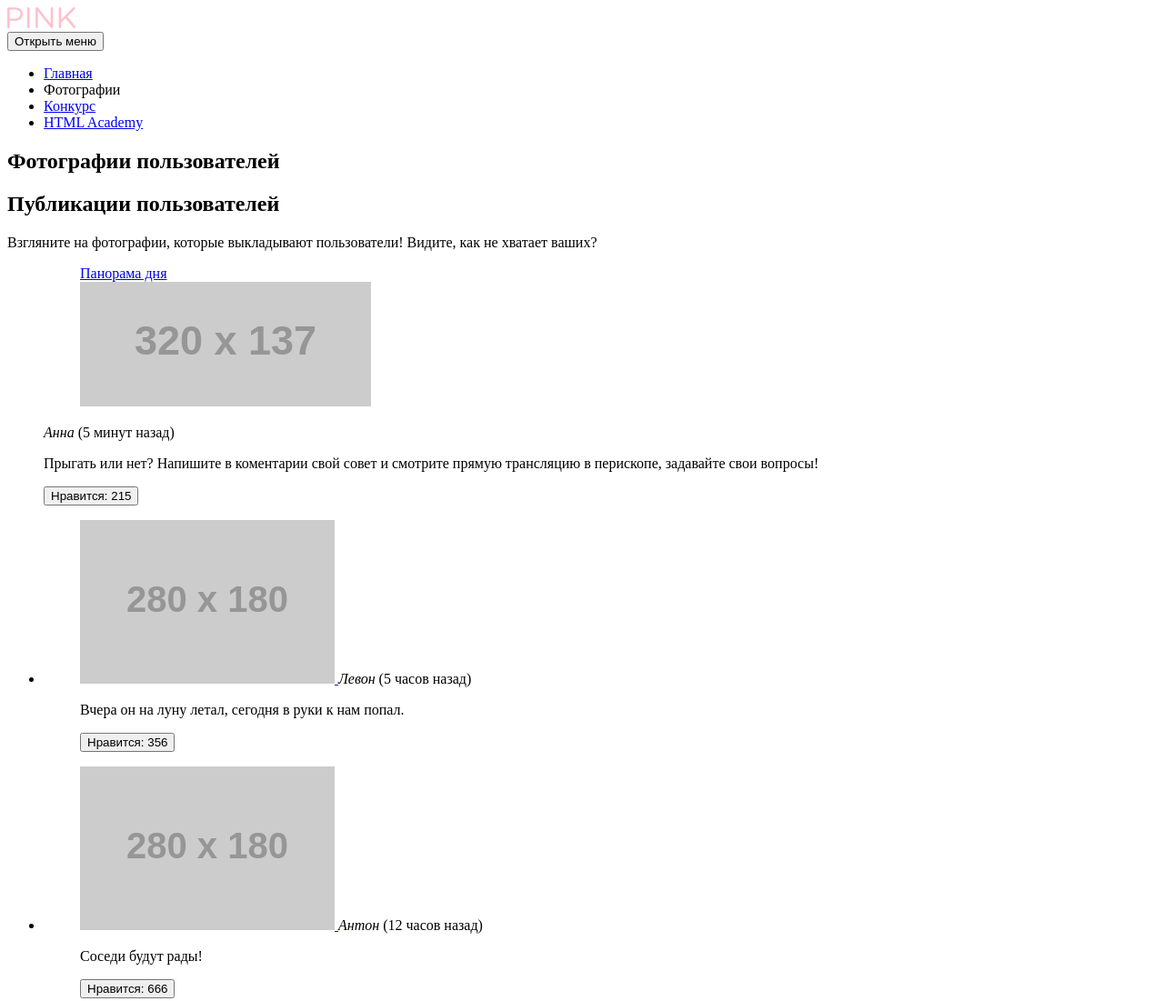
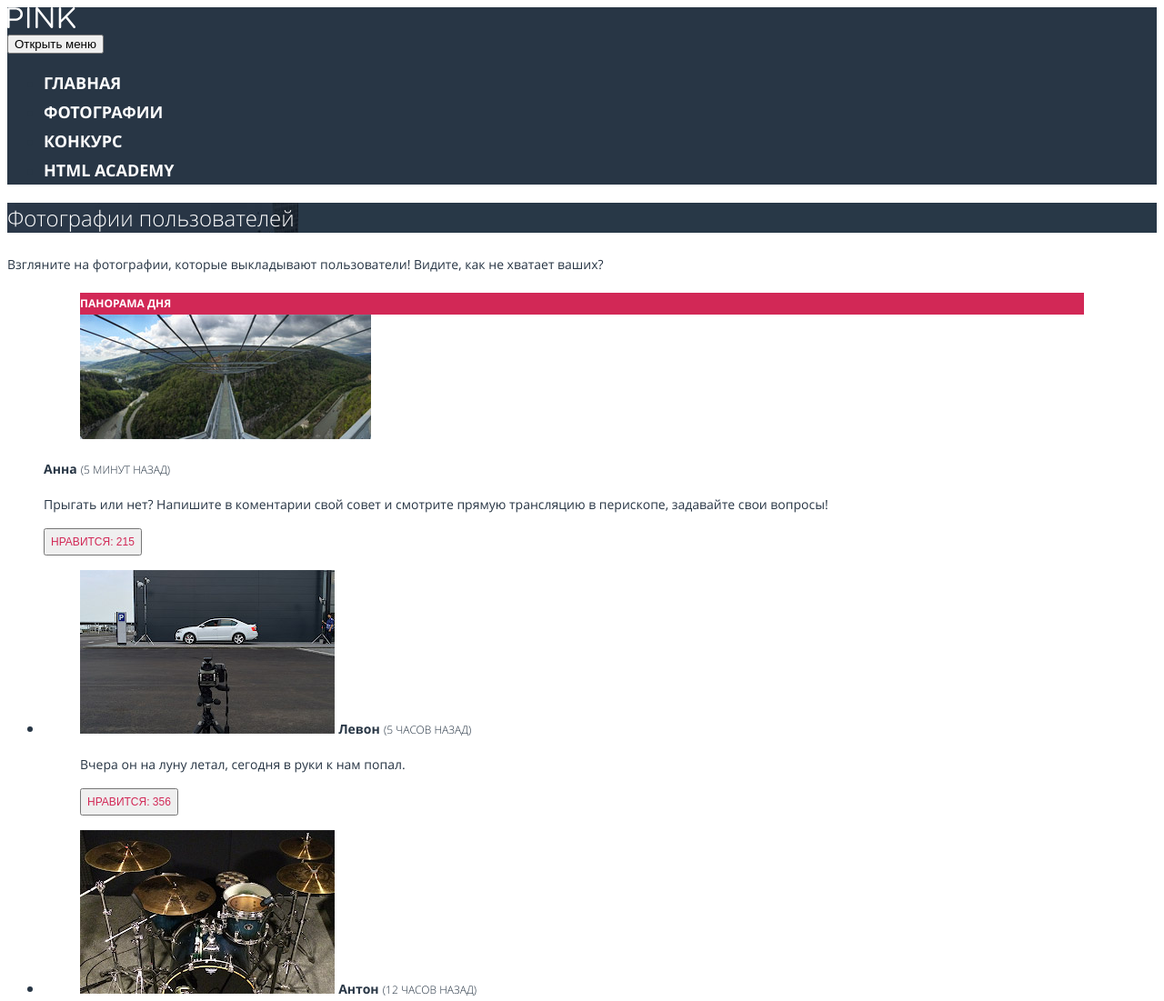
Before and after one commit to Handsome1337/1000609-pink-17, a website: page source/photo.html in a window 1280 px wide. Shown: the top 1101 px of the page at 91% size. Drawn offline with nearby package versions, Linux system fonts and the light colour scheme; files that its build step writes are made by us from their sources.

Commit message:
Начинает вёрстку с препроцессором

```diff
--- /dev/null
+++ b/source/less/blocks/advantages.less
@@ -0,0 +1,20 @@
+.advantages {
+  background-color: #f2f2f2;
+}
+
+.advantages__offer {
+  font-size: 24px;
+  font-weight: 300;
+}
+
+.advantages__item {
+  font-size: 18px;
+  line-height: 24px;
+  font-weight: 700;
+  color: #000000;
+}
+
+.advantages__item-description {
+  font-size: 14px;
+  line-height: 24px;
+}
--- /dev/null
+++ b/source/less/blocks/contest-main.less
@@ -0,0 +1,9 @@
+.contest-main__page-title {
+  background: #283847 url("../../img/bg-back-mobile@1x.jpg") no-repeat;
+}
+
+.contest-main__headline {
+  font-size: 24px;
+  font-weight: 300;
+  color: #ffffff;
+}
--- /dev/null
+++ b/source/less/blocks/copyright.less
@@ -0,0 +1,4 @@
+.copyright__text {
+  font-size: 14px;
+  line-height: 18px;
+}
--- /dev/null
+++ b/source/less/blocks/download.less
@@ -0,0 +1,26 @@
+.download {
+  background-color: #1d2631;
+}
+
+.download__presentation {
+  background: #283847 url("../../img/bg-back-mobile@1x.jpg") no-repeat;
+}
+
+.download__button,
+.download__link,
+// .download__link - для наглядности, потом там не будет виден текст
+.download__availability {
+  color: #ffffff;
+}
+
+.download__button {
+  font-size: 18px;
+  line-height: 18px;
+  font-weight: 700;
+}
+
+.download__availability {
+  font-size: 14px;
+  line-height: 24px;
+  font-weight: 300;
+}
--- /dev/null
+++ b/source/less/blocks/main-nav.less
@@ -0,0 +1,3 @@
+.main-nav {
+  background-color: #283645;
+}
--- /dev/null
+++ b/source/less/blocks/panorama.less
@@ -0,0 +1,9 @@
+.panorama__text {
+  font-size: 12px;
+  line-height: 24px;
+  font-weight: 700;
+  color: #ffffff;
+  text-transform: uppercase;
+
+  background-color: #d22856;
+}
--- /dev/null
+++ b/source/less/blocks/photo-main.less
@@ -0,0 +1,9 @@
+.photo-main__page-title {
+  background: #283847 url("../../img/bg-back-mobile@1x.jpg") no-repeat;
+}
+
+.photo-main__headline {
+  font-size: 24px;
+  font-weight: 300;
+  color: #ffffff;
+}
--- /dev/null
+++ b/source/less/blocks/site-header.less
@@ -0,0 +1,3 @@
+.site-header {
+  background-color: #283645;
+}
--- /dev/null
+++ b/source/less/blocks/site-nav-list.less
@@ -0,0 +1,7 @@
+.site-nav-list__link {
+  font-size: 18px;
+  line-height: 32px;
+  font-weight: 700;
+  color: #ffffff;
+  text-transform: uppercase;
+}
--- /dev/null
+++ b/source/less/blocks/users-posts.less
@@ -0,0 +1,30 @@
+.users-posts__message {
+  font-size: 14px;
+  line-height: 30px;
+}
+
+.users-posts__user {
+  font-size: 14px;
+  line-height: 24px;
+  font-weight: 700;
+  font-style: normal;
+}
+
+.users-posts__time {
+  font-size: 12px;
+  line-height: 24px;
+  font-weight: 300;
+  text-transform: uppercase;
+}
+
+.users-posts__comment {
+  font-size: 14px;
+  line-height: 24px;
+}
+
+.users-posts__like {
+  font-size: 12px;
+  line-height: 24px;
+  color: #d22856;
+  text-transform: uppercase;
+}
--- /dev/null
+++ b/source/less/blocks/visually-hidden.less
@@ -0,0 +1,15 @@
+.visually-hidden {
+  position: absolute;
+
+  width: 1px;
+  height: 1px;
+  margin: -1px;
+  padding: 0;
+
+  border: 0;
+
+  white-space: nowrap;
+  clip-path: inset(100%);
+  clip: rect(0 0 0 0);
+  overflow: hidden;
+}
--- /dev/null
+++ b/source/less/fonts.less
@@ -0,0 +1,35 @@
+@font-face {
+  font-family: "Open Sans";
+  font-style: normal;
+  font-weight: 300;
+  font-display: swap;
+  src:
+    local("Open Sans Light"),
+    local("OpenSans-Light"),
+    url("../fonts/opensanslight.woff2"),
+    url("../fonts/opensanslight.woff");
+}
+
+@font-face {
+  font-family: "Open Sans";
+  font-style: normal;
+  font-weight: 400;
+  font-display: swap;
+  src:
+    local("Open Sans Regular"),
+    local("OpenSans-Regular"),
+    url("../fonts/opensans.woff2"),
+    url("../fonts/opensans.woff");
+}
+
+@font-face {
+  font-family: "Open Sans";
+  font-style: normal;
+  font-weight: 700;
+  font-display: swap;
+  src:
+    local("Open Sans Bold"),
+    local("OpenSans-Bold"),
+    url("../fonts/opensansbold.woff2"),
+    url("../fonts/opensansbold.woff");
+}
--- /dev/null
+++ b/source/less/global.less
@@ -0,0 +1,16 @@
+body {
+  font-family: "Open Sans", "Helvetica", "Arial", sans-serif;
+  font-weight: normal;
+  color: #283645;
+
+  background-color: #ffffff;
+}
+
+a {
+  text-decoration: none;
+}
+
+img {
+  max-width: 100%;
+  height: auto;
+}
--- /dev/null
+++ b/source/less/style.less
@@ -0,0 +1,13 @@
+@import "global.less";
+@import "blocks/visually-hidden.less";
+@import "fonts.less";
+@import "blocks/site-header.less";
+@import "blocks/main-nav.less";
+@import "blocks/site-nav-list.less";
+@import "blocks/download.less";
+@import "blocks/advantages.less";
+@import "blocks/photo-main.less";
+@import "blocks/users-posts.less";
+@import "blocks/panorama.less";
+@import "blocks/copyright.less";
+@import "blocks/contest-main.less";
--- a/source/photo.html
+++ b/source/photo.html
@@ -4,6 +4,7 @@
 <head>
   <meta charset="utf-8">
   <title>HTML Academy: Пинк - Фотографии Пользователей</title>
+  <link href="css/style.css" rel="stylesheet">
 </head>
 
 <body>
@@ -13,7 +14,7 @@
         <!--
             Розовый цвет логотипа добавлен для наглядности, в будущем цвет будет изменен на корректный белый
           -->
-        <g fill="pink">
+        <g fill="#ffffff">
           <path d="M0 1.449C0 .741.58.161 1.256.161h7.18c5.087 0 8.436 2.704 8.436 7.147v.064c0 4.861-4.057 7.373-8.854 7.373H2.544v6.825c0 .708-.58 1.288-1.288 1.288C.58 22.859 0 22.279 0 21.571V1.449zm8.114 10.979c3.734 0 6.182-1.996 6.182-4.958v-.065c0-3.22-2.415-4.894-6.054-4.894H2.544v9.917h5.57zM21.729 1.288C21.729.58 22.308 0 22.983 0c.709 0 1.288.58 1.288 1.288v20.283c0 .708-.579 1.288-1.288 1.288-.676 0-1.255-.58-1.255-1.288V1.288zM30.87 1.32c0-.676.579-1.256 1.256-1.256h.354c.58 0 .934.29 1.288.74l13.684 17.45V1.256A1.256 1.256 0 0 1 48.707 0c.676 0 1.223.58 1.223 1.256v20.348c0 .676-.482 1.191-1.158 1.191h-.129c-.548 0-.934-.322-1.32-.772L33.349 4.153v17.45c0 .676-.547 1.256-1.255 1.256-.677 0-1.224-.58-1.224-1.256V1.32zM56.3 1.288C56.3.58 56.879 0 57.556 0c.708 0 1.287.58 1.287 1.288v12.331L71.689.451c.29-.258.58-.451.999-.451.676 0 1.224.612 1.224 1.256 0 .354-.161.644-.419.901l-7.984 7.92 8.564 10.561c.225.29.354.547.354.934 0 .676-.579 1.288-1.287 1.288-.483 0-.806-.258-1.03-.58l-8.403-10.463-4.862 4.861v4.894c0 .708-.579 1.288-1.287 1.288-.677 0-1.256-.58-1.256-1.288V1.288z"/>
         </g>
       </svg>
@@ -22,16 +23,16 @@
       <button class="main-nav__toggle" type="button">Открыть меню</button>
       <ul class="site-nav-list">
         <li class="site-nav-list__item">
-          <a href="index.html">Главная</a>
+          <a class="site-nav-list__link" href="index.html">Главная</a>
         </li>
         <li class="site-nav-list__item">
-          <a>Фотографии</a>
+          <a class="site-nav-list__link">Фотографии</a>
         </li>
         <li class="site-nav-list__item">
-          <a href="form.html">Конкурс</a>
+          <a class="site-nav-list__link" href="form.html">Конкурс</a>
         </li>
         <li class="site-nav-list__item">
-          <a href="https://htmlacademy.ru/intensive/adaptive">HTML Academy</a>
+          <a class="site-nav-list__link" href="https://htmlacademy.ru/intensive/adaptive">HTML Academy</a>
         </li>
       </ul>
     </nav>
@@ -47,7 +48,7 @@
         <a class="users-posts__full-photo" href="#">
           <figure class="panorama">
             <figcaption class="panorama__text">Панорама дня</figcaption>
-            <img src="http://placehold.it/320x137" width="320" height="137" alt="Панорамная фотография">
+            <img src="img/panorama-mobile@1x.jpg" width="320" height="137" alt="Панорамная фотография">
           </figure>
         </a>
         <cite class="users-posts__user">Анна</cite>
@@ -59,7 +60,7 @@
         <li class="users-posts__item">
           <blockquote class="users-posts__post">
             <a class="users-posts__full-photo" href="#">
-              <img src="http://placehold.it/280x180" width="280" height="180" alt="Фотография пользователя">
+              <img src="img/photo-car-mobile@1x.jpg" width="280" height="180" alt="Фотография пользователя">
             </a>
             <cite class="users-posts__user">Левон</cite>
             <span class="users-posts__time">(5 часов назад)</span>
@@ -70,7 +71,7 @@
         <li class="users-posts__item">
           <blockquote class="users-posts__post">
             <a class="users-posts__full-photo" href="#">
-              <img src="http://placehold.it/280x180" width="280" height="180" alt="Фотография пользователя">
+              <img src="img/photo-drumset-mobile@1x.jpg" width="280" height="180" alt="Фотография пользователя">
             </a>
             <cite class="users-posts__user">Антон</cite>
             <span class="users-posts__time">(12 часов назад)</span>
@@ -81,7 +82,7 @@
         <li class="users-posts__item">
           <blockquote class="users-posts__post">
             <a class="users-posts__full-photo" href="#">
-              <img src="http://placehold.it/280x180" width="280" height="180" alt="Фотография пользователя">
+              <img src="img/photo-window-mobile@1x.jpg" width="280" height="180" alt="Фотография пользователя">
             </a>
             <cite class="users-posts__user">Борис</cite>
             <span class="users-posts__time">(20 часов назад)</span>
@@ -92,7 +93,7 @@
         <li class="users-posts__item">
           <blockquote class="users-posts__post">
             <a class="users-posts__full-photo" href="#">
-              <img src="http://placehold.it/280x180" width="280" height="180" alt="Фотография пользователя">
+              <img src="img/photo-fair-mobile@1x.jpg" width="280" height="180" alt="Фотография пользователя">
             </a>
             <cite class="users-posts__user">Сергей</cite>
             <span class="users-posts__time">(25 часов назад)</span>
@@ -103,7 +104,7 @@
         <li class="users-posts__item">
           <blockquote class="users-posts__post">
             <a class="users-posts__full-photo" href="#">
-              <img src="http://placehold.it/280x180" width="280" height="180" alt="Фотография пользователя">
+              <img src="img/photo-pov-mobile@1x.jpg" width="280" height="180" alt="Фотография пользователя">
             </a>
             <cite class="users-posts__user">Максим</cite>
             <span class="users-posts__time">(40 часов назад)</span>
@@ -114,7 +115,7 @@
         <li class="users-posts__item">
           <blockquote class="users-posts__post">
             <a class="users-posts__full-photo" href="#">
-              <img src="http://placehold.it/280x180" width="280" height="180" alt="Фотография пользователя">
+              <img src="img/photo-wing-mobile@1x.jpg" width="280" height="180" alt="Фотография пользователя">
             </a>
             <cite class="users-posts__user">Надежда</cite>
             <span class="users-posts__time">(45 часов назад)</span>
```
Also changed, not shown: source/form.html (+6 -5 lines), source/index.html (+13 -13 lines), 2 other files.
